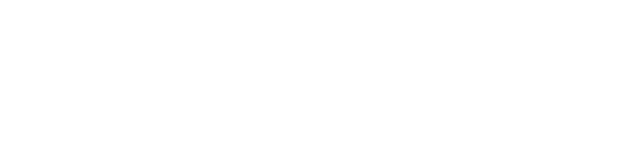
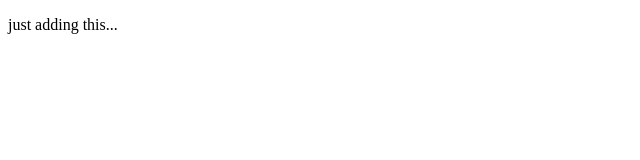
Before and after one commit to Kiki615/git-test-9-2022, a plain HTML site: page index.html in a window 1280 px wide. Shown: the whole page, without its empty margins (0-640 px from the left). Drawn offline with Linux system fonts and the light colour scheme.

Commit message:
second commit

```diff
--- a/index.html
+++ b/index.html
@@ -13,6 +13,7 @@
         <link rel="stylesheet" href="">
     </head>
     <body>
+        <p>just adding this...</p>
         <!--[if lt IE 7]>
             <p class="browsehappy">You are using an <strong>outdated</strong> browser. Please <a href="#">upgrade your browser</a> to improve your experience.</p>
         <![endif]-->
```
